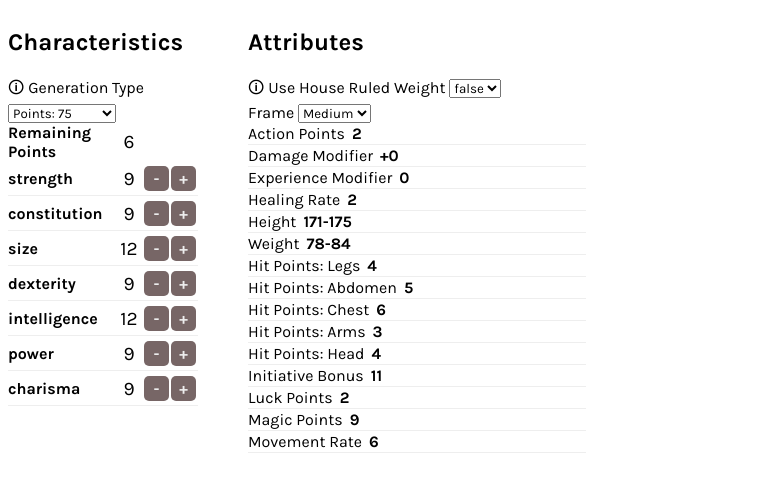
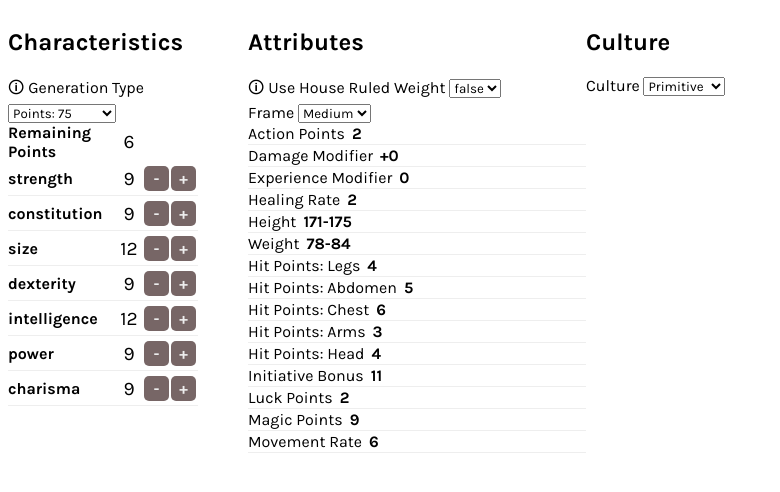
Before and after one commit to AlexGP80/myth-char-creator, a React (Create React App) app: page / in a window 1280 px wide. Shown: the top 492 px of the page, without its empty margins (0-780 px from the left). Built offline with nearby package versions, Linux system fonts and the light colour scheme.

Commit message:
Added culture selector

```diff
--- a/src/App.js
+++ b/src/App.js
@@ -23,6 +23,8 @@ export default function App() {
   const [generationType, setGenerationType] = React.useState("points75");
 
   const [characteristicsPoints, setCharacteristicPoints] = React.useState(75);
+
+  const [cultureType, setCultureType] = React.useState("Primitive");
 
   React.useEffect(() => {
     // Set characteristics points
@@ -182,6 +184,10 @@ export default function App() {
     setCharacteristicRollsCount((prevCount) => prevCount + 1);
   }
 
+  function handleCultureChange(event) {
+    setCultureType(event.target.value);
+  }
+
   return (
     <div className="app-container">
       <Characteristics
@@ -203,6 +209,21 @@ export default function App() {
         useHouseRuledWeight={useHouseRuledWeight}
         toggleUseHouseRuledWeightChange={toggleUseHouseRuledWeightChange}
       />
+      <div className="Culture">
+        <h2>Culture</h2>
+        <label htmlFor="cultureType">Culture&nbsp;</label>
+        <select
+          id="cultureType"
+          name="cultureType"
+          value={cultureType}
+          onChange={handleCultureChange}
+        >
+          <option value="Primitive">Primitive</option>
+          <option value="Nomad">Nomad</option>
+          <option value="Barbarian">Barbarian</option>
+          <option value="Civilised">Civilised</option>
+        </select>
+      </div>
     </div>
   );
 }
```
